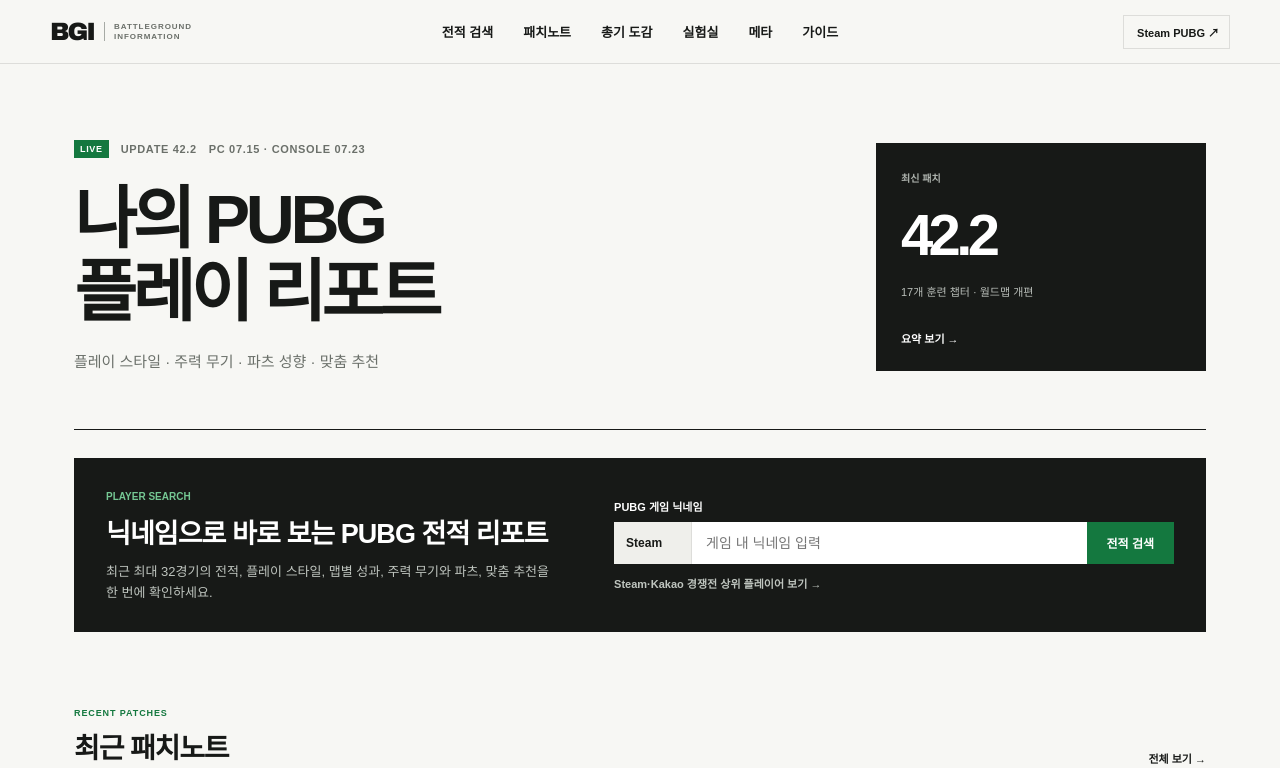
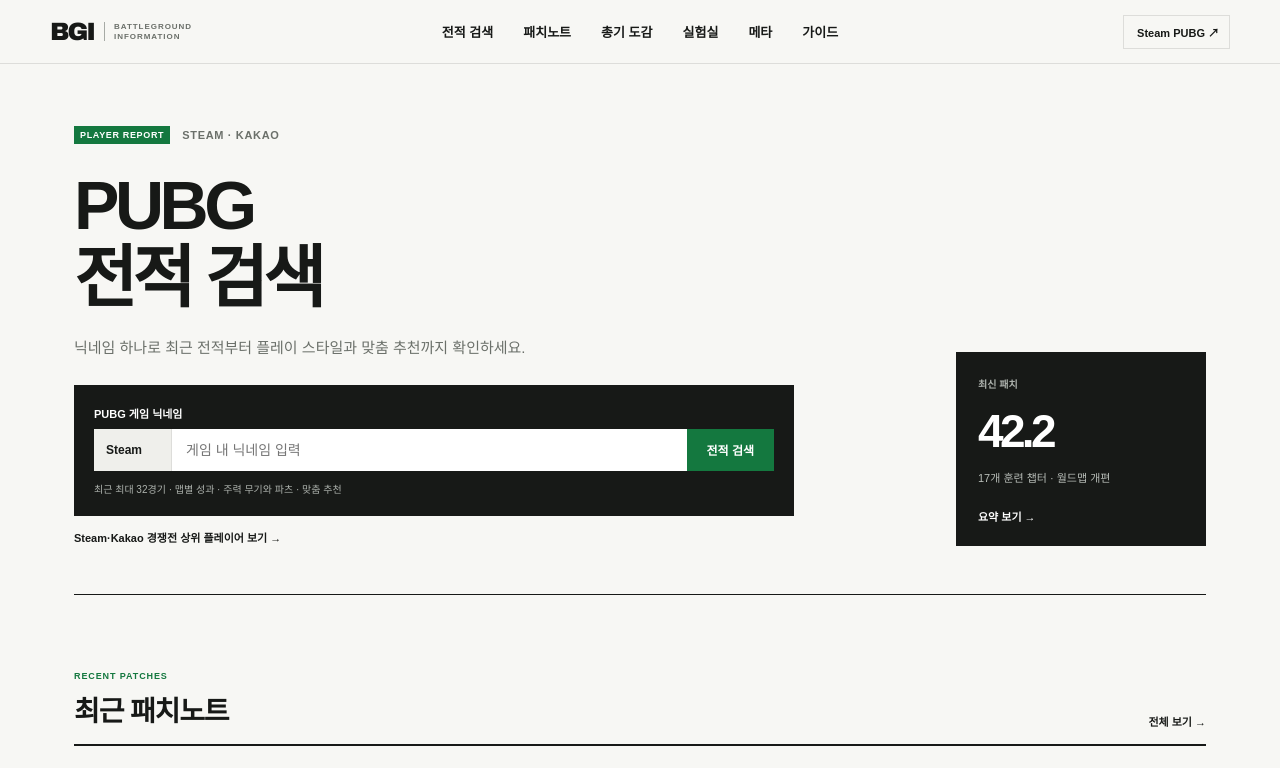
Before and after one commit to kkamddi/battleground, a Next.js app: page / in a window 1280 px wide. Shown: the top 768 px of the page. Built offline with nearby package versions, Linux system fonts and the light colour scheme.

Commit message:
feat: make player search the homepage focus

```diff
--- a/app/globals.css
+++ b/app/globals.css
@@ -338,9 +338,9 @@
 .home-lead {
   border-bottom: 1px solid var(--ink);
   display: grid;
-  gap: 80px;
-  grid-template-columns: 1fr 330px;
-  padding: 76px 0 58px;
+  gap: 64px;
+  grid-template-columns: 1fr 250px;
+  padding: 62px 0 48px;
 }
 .home-lead h1 {
   font-size: clamp(42px, 5.5vw, 68px);
@@ -353,12 +353,31 @@
   font-size: 15px;
   margin: 0;
 }
+.home-hero-search-form {
+  background: var(--ink);
+  color: white;
+  margin-top: 28px;
+  max-width: 720px;
+  padding: 20px;
+}
+.home-hero-search-form > span {
+  color: #aeb3ae;
+  display: block;
+  font-size: 10px;
+  margin-top: 10px;
+}
+.home-ranker-link {
+  display: inline-block;
+  font-size: 11px;
+  font-weight: 800;
+  margin-top: 13px;
+}
 .lead-action {
   align-self: end;
   background: var(--ink);
   color: white;
-  min-height: 220px;
-  padding: 25px;
+  min-height: 180px;
+  padding: 22px;
 }
 .lead-action > span {
   color: #aeb3ae;
@@ -367,13 +386,13 @@
 }
 .lead-action strong {
   display: block;
-  font-size: 58px;
+  font-size: 46px;
   letter-spacing: -0.08em;
   line-height: 1;
-  margin: 20px 0;
+  margin: 16px 0;
 }
 .lead-action p { color: #b9beb9; font-size: 11px; line-height: 1.6; }
-.lead-action b { display: block; font-size: 11px; margin-top: 28px; }
+.lead-action b { display: block; font-size: 11px; margin-top: 20px; }
 
 .home-player-search {
   align-items: center;
@@ -1032,6 +1051,9 @@
 @media (max-width: 520px) {
   .page-heading p { overflow-wrap: anywhere; }
   .home-lead h1 { font-size: 42px; }
+  .home-hero-search-form { padding: 18px; }
+  .home-hero-search-form .player-search > div { grid-template-columns: 82px minmax(0, 1fr); }
+  .home-hero-search-form .player-search button { grid-column: 1 / -1; min-height: 44px; }
   .home-player-search { gap: 24px; max-width: calc(100vw - 36px); min-width: 0; overflow: hidden; padding: 24px 20px; width: calc(100vw - 36px); }
   .home-player-search > div { min-width: 0; width: 100%; }
   .home-player-search h2 { font-size: 25px; line-height: 1.3; overflow-wrap: anywhere; }
--- a/app/page.tsx
+++ b/app/page.tsx
@@ -24,14 +24,18 @@
       <SiteHeader />
       <div className="page-shell home-shell">
         <section className="home-lead">
-          <div>
+          <div className="home-search-hero">
             <div className="eyebrow-row">
-              <span className="live-badge">LIVE</span>
-              <span>UPDATE 42.2</span>
-              <span>PC 07.15 · CONSOLE 07.23</span>
+              <span className="live-badge">PLAYER REPORT</span>
+              <span>STEAM · KAKAO</span>
             </div>
-            <h1>나의 PUBG<br />플레이 리포트</h1>
-            <p>플레이 스타일 · 주력 무기 · 파츠 성향 · 맞춤 추천</p>
+            <h1>PUBG<br />전적 검색</h1>
+            <p>닉네임 하나로 최근 전적부터 플레이 스타일과 맞춤 추천까지 확인하세요.</p>
+            <div className="home-hero-search-form">
+              <PlayerSearchForm />
+              <span>최근 최대 32경기 · 맵별 성과 · 주력 무기와 파츠 · 맞춤 추천</span>
+            </div>
+            <a className="home-ranker-link" href="/players">Steam·Kakao 경쟁전 상위 플레이어 보기 →</a>
           </div>
           <a className="lead-action" href="/patch-notes">
             <span>최신 패치</span>
@@ -39,18 +43,6 @@
             <p>17개 훈련 챕터 · 월드맵 개편</p>
             <b>요약 보기 →</b>
           </a>
-        </section>
-
-        <section className="home-player-search">
-          <div>
-            <span>PLAYER SEARCH</span>
-            <h2>닉네임으로 바로 보는 PUBG 전적 리포트</h2>
-            <p>최근 최대 32경기의 전적, 플레이 스타일, 맵별 성과, 주력 무기와 파츠, 맞춤 추천을 한 번에 확인하세요.</p>
-          </div>
-          <div className="home-player-search-actions">
-            <PlayerSearchForm />
-            <a href="/players">Steam·Kakao 경쟁전 상위 플레이어 보기 →</a>
-          </div>
         </section>
 
         <section className="home-section">
```
